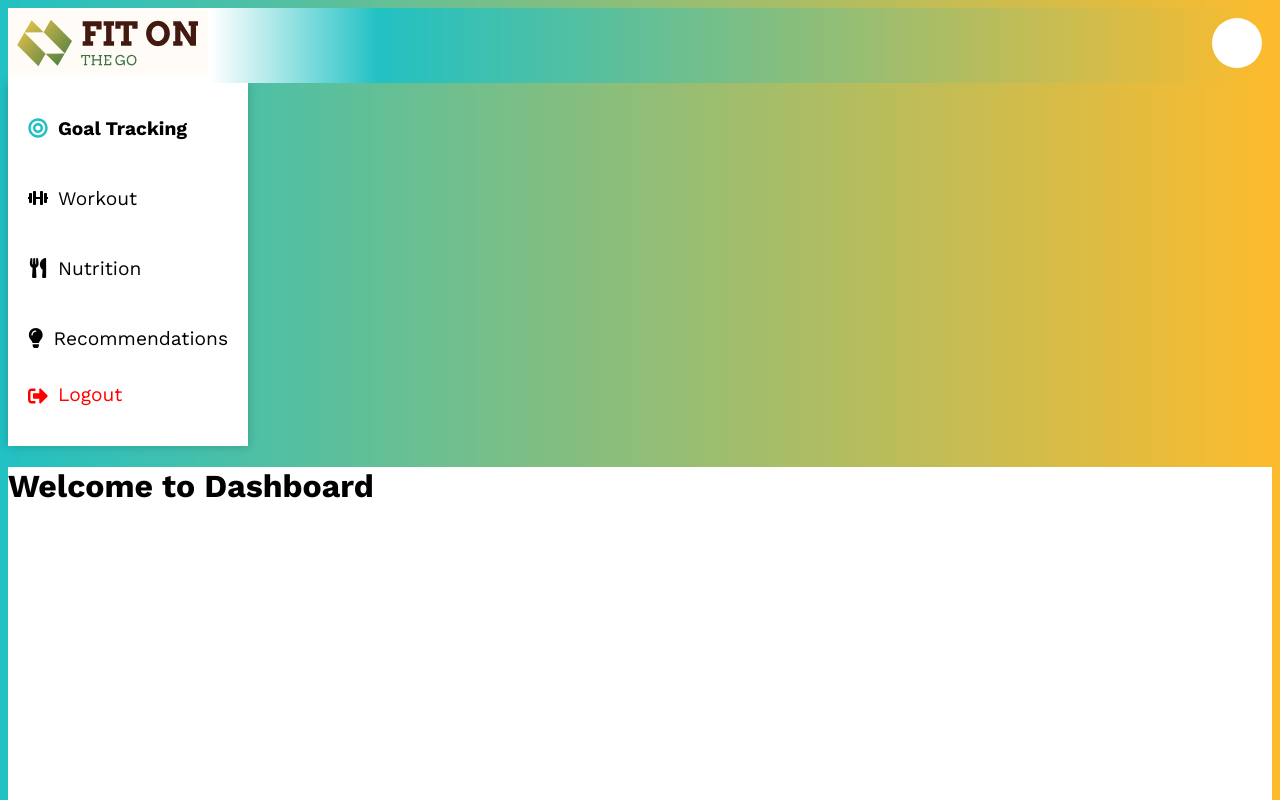
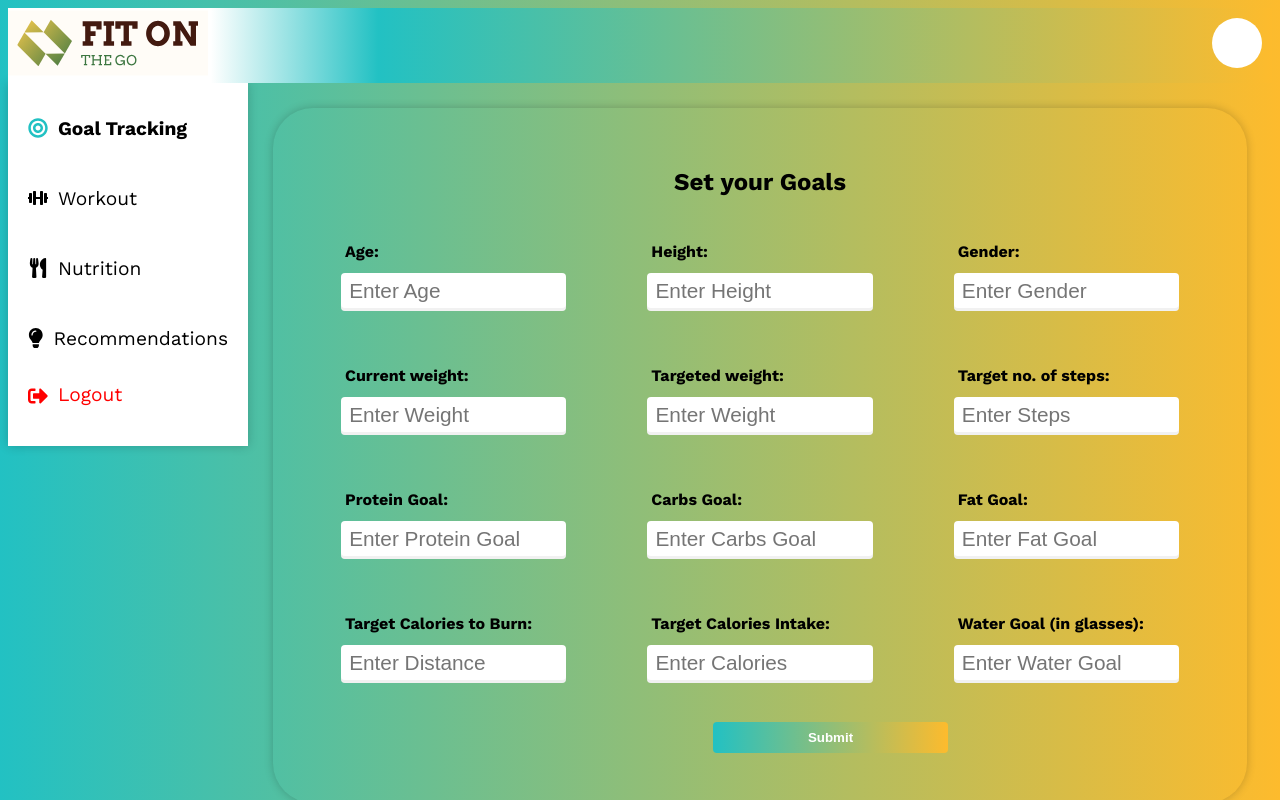
Before and after one commit to Manali6/Fitness-Tracker-AI, a Next.js app: page /dashboard in a window 1280 px wide. Shown: the top 800 px of the page. Built offline with nearby package versions, Linux system fonts and the light colour scheme.

Commit message:
Adding Goal Tracker component

```diff
--- a/app/dashboard/page.tsx
+++ b/app/dashboard/page.tsx
@@ -1,11 +1,5 @@
-"use client";
+import GoalTracker from "../../components/GoalTracker";
 
-const Dashboard = () => {
-  return (
-    <div className="dashboard">
-      <h1>Welcome to Dashboard</h1>
-    </div>
-  );
-};
-
-export default Dashboard;
+export default function GoalTrackerPage() {
+  return;
+}
--- a/components/AppLayout.tsx
+++ b/components/AppLayout.tsx
@@ -8,7 +8,7 @@
         export default function AppLayout({ children }: { children: React.ReactNode }) {
         const pathname = usePathname();
 
-        const isLoginPage = pathname === "/login";
+        const isLoginPage = pathname === "/";
 
         return (
 <div>
--- /dev/null
+++ b/components/GoalTracker.tsx
@@ -0,0 +1,198 @@
+"use client"
+
+import React, { useState } from 'react';
+
+        const GoalTracker = () => {
+        const user = "";
+        const username = "";
+        const [current_weight, setCurrentWeight] = useState('');
+        const [target_weight, setTargetWeight] = useState('');
+        const [age, setAge] = useState('');
+        const [height, setHeight] = useState('');
+        const [steps_goal, setTargetSteps] = useState('');
+        const [calorie_burn_goal, setCaloriesBurnGoal] = useState('');
+        const [water_goal, setWaterGoal] = useState('');
+        const [calorie_intake_goal, setCaloriesIntakeGoal] = useState('');
+        const [protein_goal, setProteinGoal] = useState('');
+        const [carbs_goal, setCarbsGoal] = useState('');
+        const [fat_goal, setFatGoal] = useState('');
+        const [gender, setGender] = useState('');
+
+        const handleSubmit = (e) => {
+        e.preventDefault();
+
+        fetch('https://fitness-tracker-staging.herokuapp.com/goal_tracking', {
+        method: 'POST',
+        headers: {
+        'Content-Type': 'application/json',
+        },
+        body: JSON.stringify({
+        username,
+        current_weight,
+        target_weight,
+        age,
+        height,
+        steps_goal,
+        calorie_burn_goal,
+        water_goal,
+        calorie_intake_goal,
+        protein_goal,
+        carbs_goal,
+        fat_goal,
+        gender
+        }),
+        })
+        .then((response) => {
+        // Handle the response from the API
+        console.log(response);
+        })
+        .catch((error) => {
+        // Handle errors
+        console.error(error);
+        });
+        };
+
+
+        return (
+<div className="goal-tracker-container">
+    <h2>Set your Goals</h2>
+    <form className="goal-tracker-form" onSubmit={handleSubmit}>
+    <div class="row">
+        <label htmlFor="age">Age:</label>
+        <input
+                id="age"
+                placeholder="Enter Age"
+                type="number"
+                value={age}
+        onChange={(e) => setAge(e.target.value)}
+        />
+    </div>
+
+    <div class="row">
+        <label htmlFor="height">Height:</label>
+        <input
+                id="height"
+                placeholder="Enter Height"
+                type="number"
+                value={height}
+        onChange={(e) => setHeight(e.target.value)}
+        />
+    </div>
+
+    <div class="row">
+        <label htmlFor="gender">Gender:</label>
+        <input
+                id="gender"
+                placeholder="Enter Gender"
+                type="text"
+                value={gender}
+        onChange={(e) => setGender(e.target.value)}
+        />
+    </div>
+
+    <div class="row">
+        <label htmlFor="current_weight">Current weight:</label>
+        <input
+                id="current_weight"
+                placeholder="Enter Weight"
+                type="number"
+                value={current_weight}
+        onChange={(e) => setCurrentWeight(e.target.value)}
+        />
+    </div>
+
+    <div class="row">
+        <label htmlFor="target_weight">Targeted weight:</label>
+        <input
+                id="target_weight"
+                placeholder="Enter Weight"
+                type="number"
+                value={target_weight}
+        onChange={(e) => setTargetWeight(e.target.value)}
+        />
+    </div>
+
+    <div class="row">
+        <label htmlFor="steps_goal">Target no. of steps:</label>
+        <input
+                id="steps_goal"
+                placeholder="Enter Steps"
+                type="number"
+                value={steps_goal}
+        onChange={(e) => setTargetSteps(e.target.value)}
+        />
+    </div>
+
+    <div class="row">
+        <label htmlFor="protein_goal">Protein Goal:</label>
+        <input
+                id="protein_goal"
+                placeholder="Enter Protein Goal"
+                type="number"
+                value={protein_goal}
+        onChange={(e) => setProteinGoal(e.target.value)}
+        />
+    </div>
+
+    <div class="row">
+        <label htmlFor="carbs_goal">Carbs Goal:</label>
+        <input
+                id="carbs_goal"
+                placeholder="Enter Carbs Goal"
+                type="number"
+                value={carbs_goal}
+        onChange={(e) => setCarbsGoal(e.target.value)}
+        />
+    </div>
+
+    <div class="row">
+        <label htmlFor="fat_goal">Fat Goal:</label>
+        <input
+                id="fat_goal"
+                placeholder="Enter Fat Goal"
+                type="number"
+                value={fat_goal}
+        onChange={(e) => setFatGoal(e.target.value)}
+        />
+    </div>
+
+    <div class="row">
+        <label htmlFor="calorie_burn_goal">Target Calories to Burn:</label>
+        <input
+                id="calorie_burn_goal"
+                placeholder="Enter Distance"
+                type="number"
+                value={calorie_burn_goal}
+        onChange={(e) => setCaloriesBurnGoal(e.target.value)}
+        />
+    </div>
+
+    <div class="row">
+        <label htmlFor="calorie_intake_goal">Target Calories Intake:</label>
+        <input
+                id="calorie_intake_goal"
+                placeholder="Enter Calories"
+                type="number"
+                value={calorie_intake_goal}
+        onChange={(e) => setCaloriesIntakeGoal(e.target.value)}
+        />
+    </div>
+
+    <div class="row">
+        <label htmlFor="water_goal">Water Goal (in glasses):</label>
+        <input
+                id="water_goal"
+                placeholder="Enter Water Goal"
+                type="number"
+                value={water_goal}
+        onChange={(e) => setWaterGoal(e.target.value)}
+        />
+    </div>
+
+    <button type="submit">Submit</button>
+</form>
+        </div>
+        );
+        };
+
+        export default GoalTracker;
--- a/components/SideMenu.tsx
+++ b/components/SideMenu.tsx
@@ -1,3 +1,5 @@
+"use client"
+import GoalTracker from './GoalTracker';
 import React, { useState } from 'react';
         import { FaRegUser, FaBullseye, FaUtensils, FaDumbbell, FaSignOutAlt, FaLightbulb} from 'react-icons/fa';
         /*import { useNavigate } from "react-router-dom";
@@ -12,6 +14,7 @@ import React, { useState } from 'react';
         const [selectedOption, setSelectedOption] = useState('goal');
 
         const handleOptionClick = (option) => {
+        console.log(option);
         setSelectedOption(option);
         };
         const getMenuItems = () => {
@@ -70,9 +73,9 @@ key={item.id}
         switch (selectedOption) {
         // case 'profile':
         //   return <UserProfile />;
-        /*case 'goal':
+        case 'goal':
         return <GoalTracker />;
-        case 'nutrition':
+        /*case 'nutrition':
         return <Nutrition />;
         case 'workout':
         return <Workout />;
@@ -84,7 +87,7 @@ key={item.id}
         };
 
         return (
-<div class="dashboard-components">
+<div className="dashboard-components">
 <div className="side-menu">
     <ul>
         {getMenuItems()}
```
